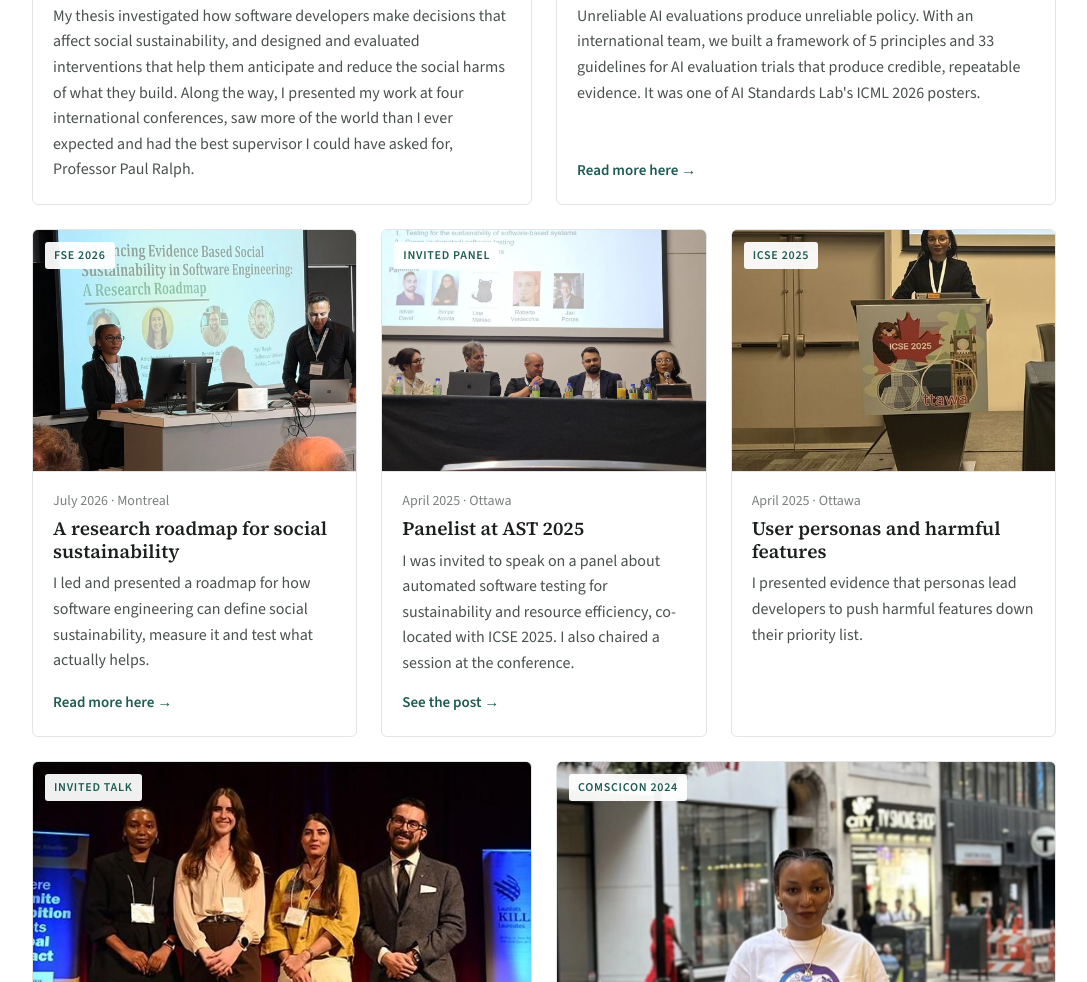
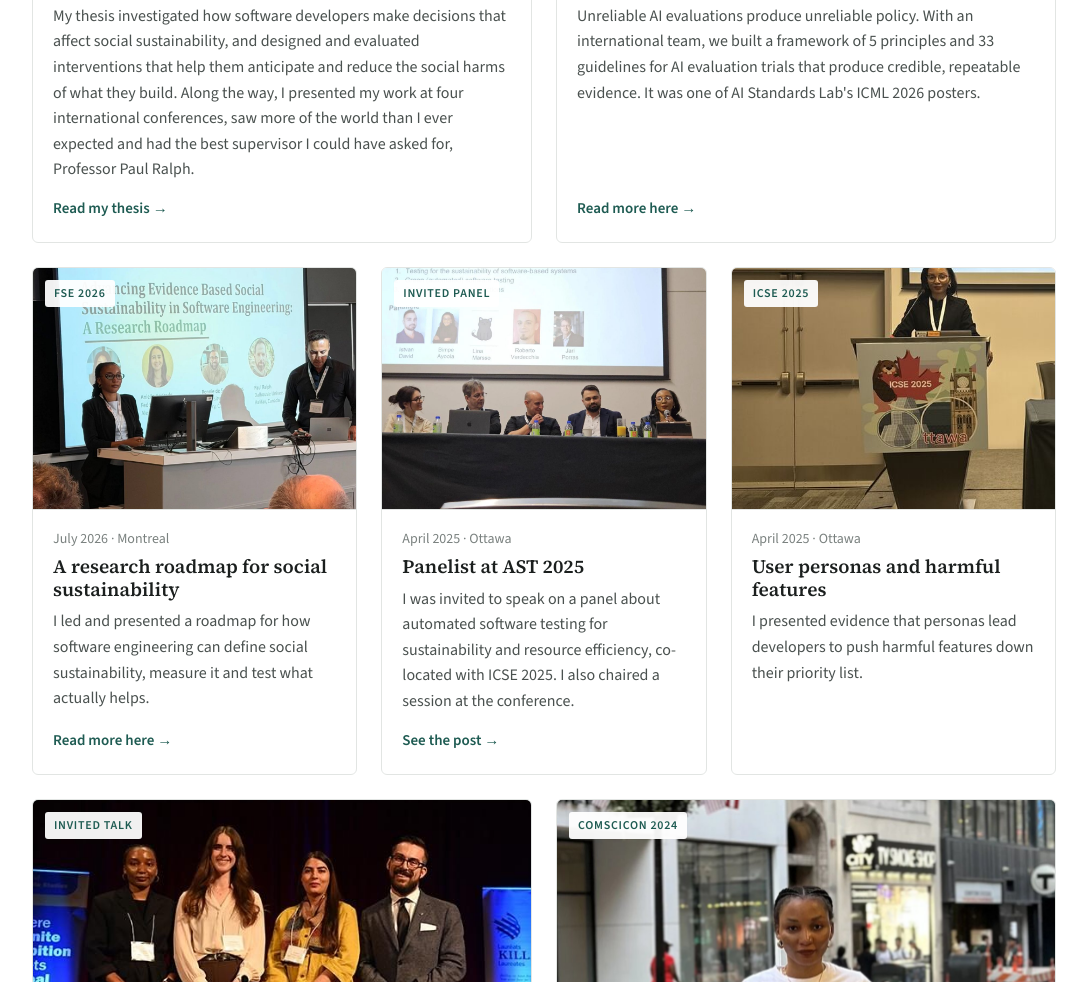
Before and after one commit to Devbimpe/devbimpe.github.io, a plain HTML site: page index.html in a window 1280 px wide. Shown: the part 2303-3285 px from the top of the page, without its empty margins (96-1183 px from the left). Drawn offline with nearby package versions, Linux system fonts and the light colour scheme.

Commit message:
Link thesis from PhD defense news
Claude-Session: https://claude.ai/code/session_01SihijPpRReEfcpQbiXK9xj

```diff
--- a/index.html
+++ b/index.html
@@ -442,6 +442,7 @@
           <time datetime="2026-09">September 2026 · Dalhousie University</time>
           <h3>I defended my PhD!</h3>
           <p>My thesis investigated how software developers make decisions that affect social sustainability, and designed and evaluated interventions that help them anticipate and reduce the social harms of what they build. Along the way, I presented my work at four international conferences, saw more of the world than I ever expected and had the best supervisor I could have asked for, Professor Paul Ralph.</p>
+          <a class="more" href="https://dal.scholaris.ca/server/api/core/bitstreams/4ee60de6-5adb-409f-9517-312244f1b1bc/content">Read my thesis</a>
         </div>
       </article>
 
```
